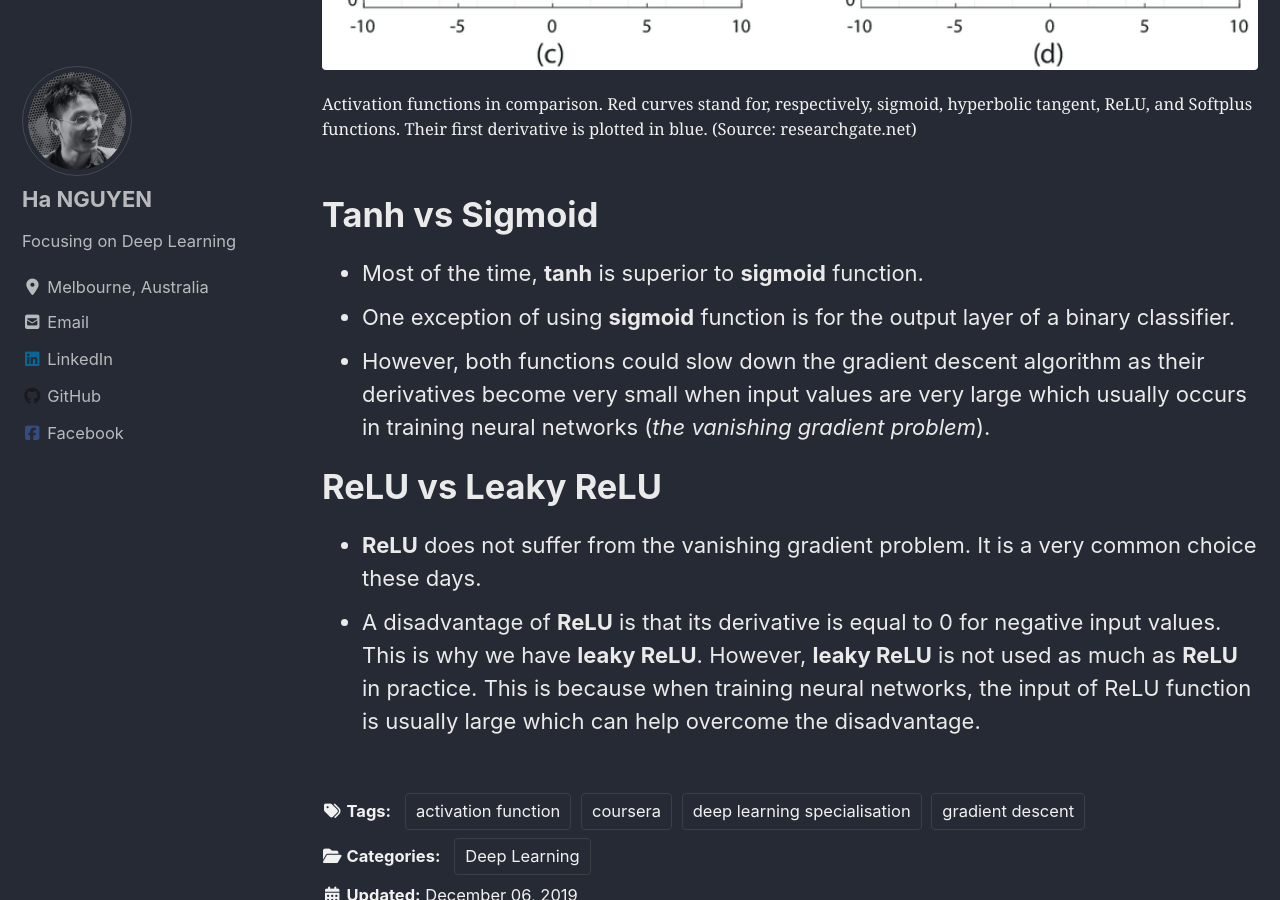
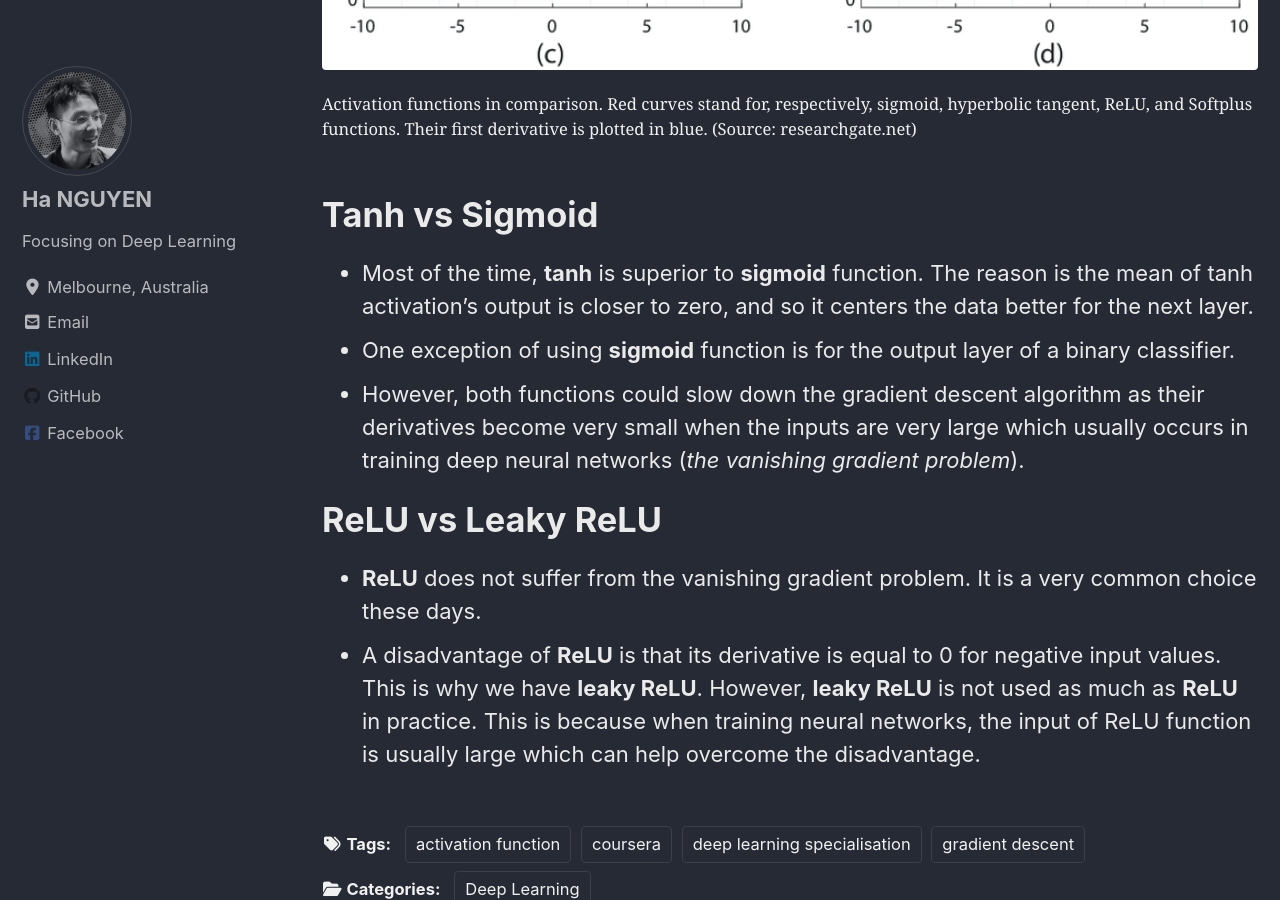
Before and after one commit to datasciblog/datasciblog.github.io, a Jekyll site: the page built from _posts/2019-12-06-DL-01-activation-functions.md, in a window 1280 px wide and 900 px high, scrolled down 1068 px. Built offline with Jekyll 4.4.1, drawn with Linux system fonts in a browser that asks for light colours; cached includes are drawn as plain includes; nearby versions of some CDN libraries.

Commit message:
Update 2019-12-06-DL-01-activation-functions.md

```diff
--- a/_posts/2019-12-06-DL-01-activation-functions.md
+++ b/_posts/2019-12-06-DL-01-activation-functions.md
@@ -27,9 +27,9 @@ These are some takeaways from [Activation Functions lecture](https://www.courser
 </figure>
 
 # Tanh vs Sigmoid
-- Most of the time, **tanh** is superior to **sigmoid** function.
+- Most of the time, **tanh** is superior to **sigmoid** function. The reason is the mean of tanh activation's output is closer to zero, and so it centers the data better for the next layer.
 - One exception of using **sigmoid** function is for the output layer of a binary classifier.
-- However, both functions could slow down the gradient descent algorithm as their derivatives become very small when input values are very large which usually occurs in training neural networks (*the vanishing gradient problem*).
+- However, both functions could slow down the gradient descent algorithm as their derivatives become very small when the inputs are very large which usually occurs in training deep neural networks (*the vanishing gradient problem*).
 
 # ReLU vs Leaky ReLU
 - **ReLU** does not suffer from the vanishing gradient problem. It is a very common choice these days.
```
